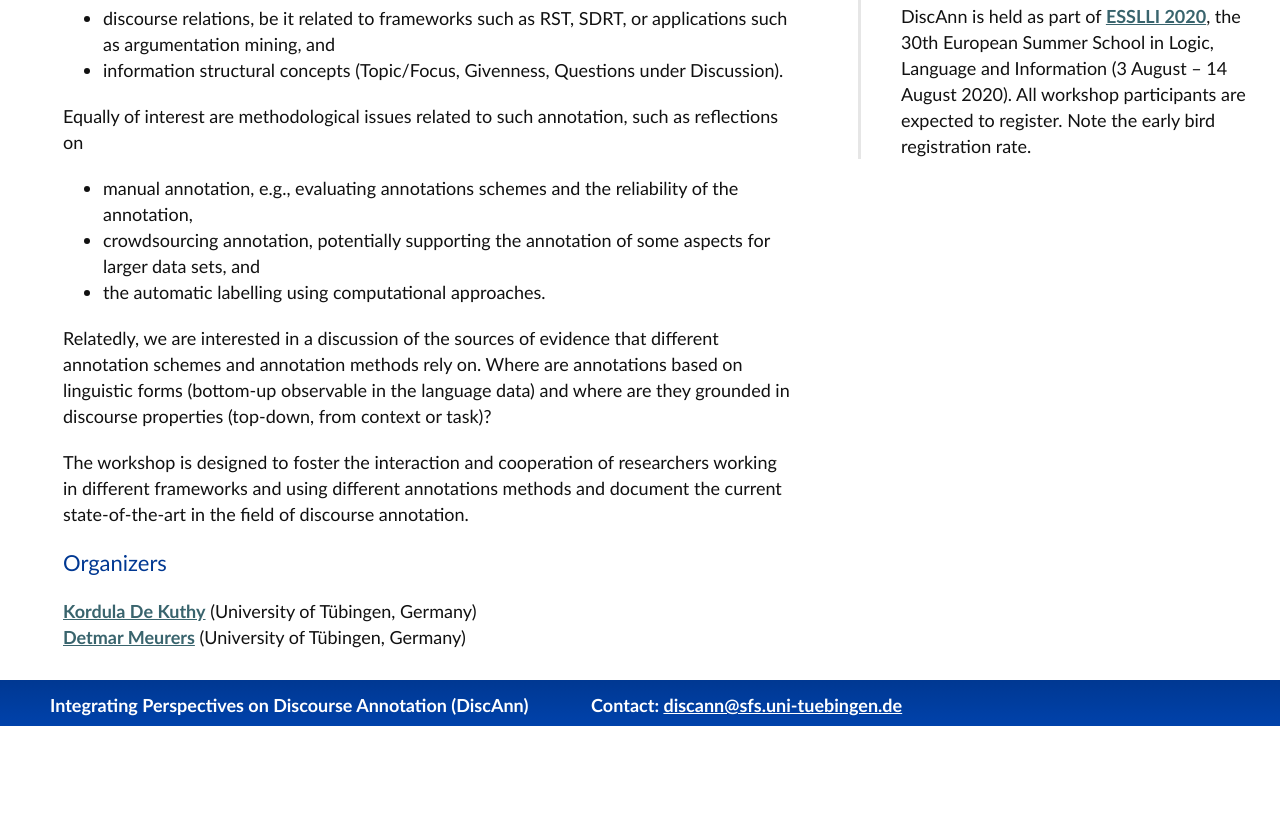
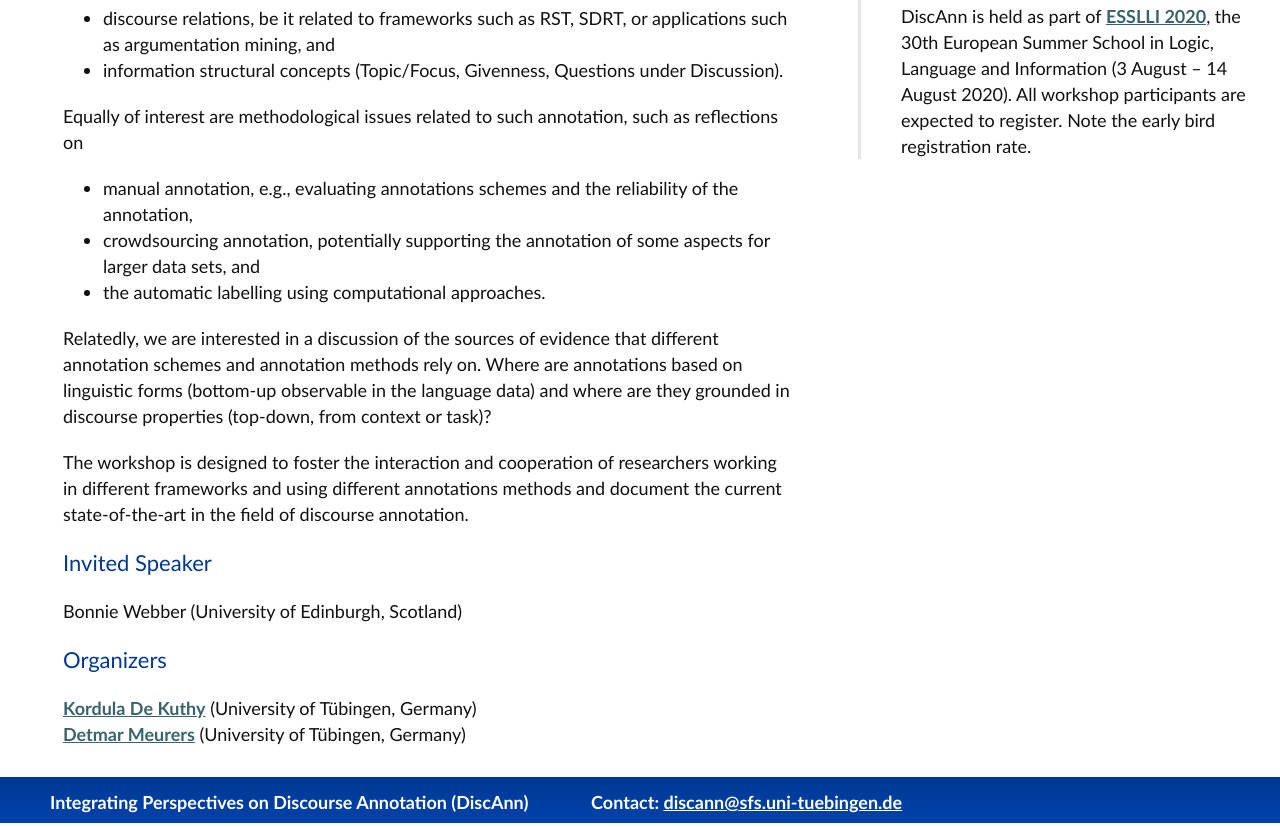
Before and after one commit to DiscAnnWorkshop/discann.github.io, a plain HTML site: page index.html in a window 1280 px wide. Shown: the part 673-1500 px from the top of the page. Before the commit the page ends 1403 px from the top, so only its background shows below. Drawn offline with Linux system fonts and the light colour scheme.

Commit message:
added invited speaker

```diff
--- a/index.html
+++ b/index.html
@@ -93,6 +93,12 @@ field of discourse annotation.
 </p>
 
 
+		<h3>Invited Speaker</h3>
+
+
+	<p>Bonnie Webber (University of Edinburgh, Scotland)</p>
+
+
 		<h3>Organizers</h3>
 
 
```
